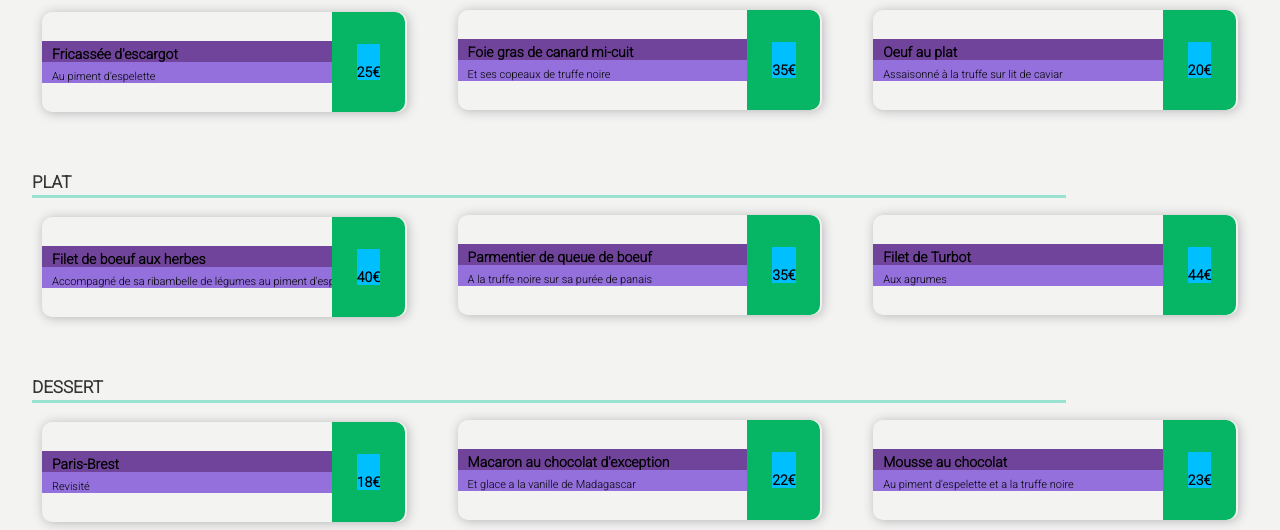
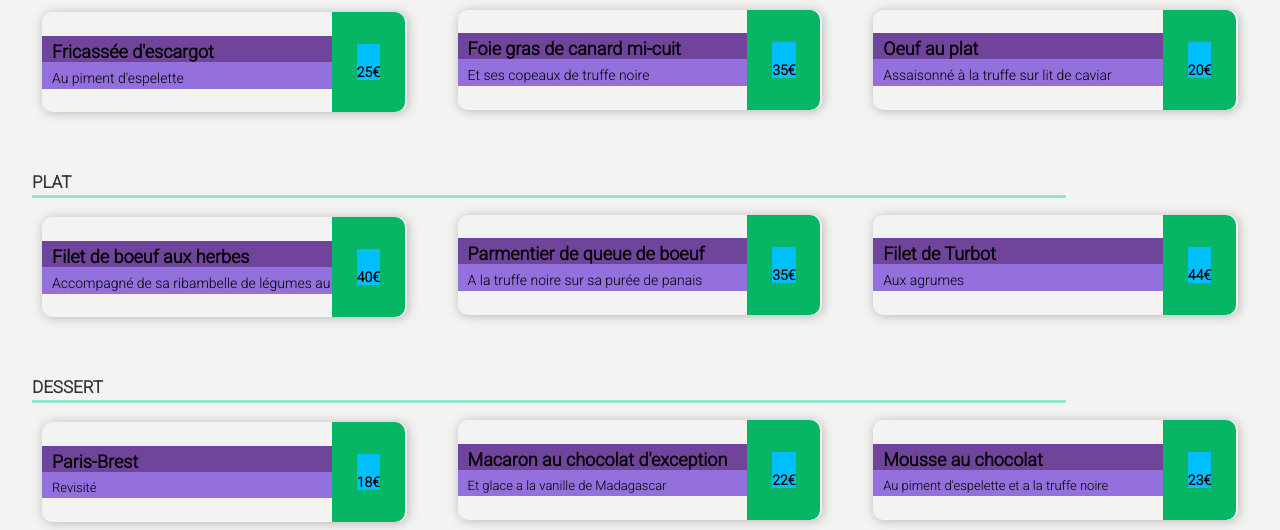
Before and after one commit to nina55555/AudreNinaMorville_3_01062021, a plain HTML site: page menu1.html in a window 1280 px wide. Shown: the part 433-963 px from the top of the page. Drawn offline with Linux system fonts and the light colour scheme; a web font is replaced by a local one.

Commit message:
fixing h3 wrapping on menu4

```diff
--- a/css/choix.scss
+++ b/css/choix.scss
@@ -32,7 +32,7 @@
         padding-left: 10px;
         padding-top: 5px;
         width:100%;
-        font-size: 14px;
+        font-size: 18px;
         transition: 0.5s;
 
         //white-space: nowrap;
@@ -43,19 +43,26 @@
         background-color: mediumpurple;
         padding-left: 10px;
         padding-top: 8px;
-        font-size: 11px;
+        padding-bottom: 3px;
+        //font-size: 14.5px;
+
+        //font-size: 14px;
         width: 100%;
         white-space: nowrap;
         overflow-x: hidden;
         text-overflow: ellipsis;
         transition: 0.5s;
+
+
     }
     background-color: #9ac41c;
     /*---*/
     //width: 90%;
 
-    width: 60%;
+    //width: 62%;
+    //width: 73.5%;
 
+    width: 71%;
     display: flex;
     flex-direction: column;
     justify-content: start;
@@ -63,13 +70,14 @@
     border-radius: 10px 0px 0px 10px;
     transition: 1s;
 
+
 }
 
 
 
 .choix:hover {
     .text{
-        width: 52%;
+        width: 53%;
         transition: 0.8s;
     }
     .text h3{
--- a/css/desserts.scss
+++ b/css/desserts.scss
@@ -50,6 +50,11 @@
 
 
 
+
+.dessert p{
+    font-size: 13px;
+}
+
 @media screen and  (min-width:765px) and (max-width:1100px) {
     .dessert h2::after{
         width: 55%;
--- a/css/entrees.scss
+++ b/css/entrees.scss
@@ -60,6 +60,11 @@
 
 
 
+
+.entrée p{
+    font-size: 14px;
+}
+
 @media screen and  (min-width:765px) and (max-width:1100px) {
 
     .entrée h2::after{
--- a/css/plats.scss
+++ b/css/plats.scss
@@ -50,6 +50,11 @@
 
 
 
+.plat p{
+    font-size: 14px;
+}
+
+
 @media screen and  (min-width:765px) and (max-width:1100px) {
     .plat h2::after{
         width: 55%;
```
Also changed, not shown: css/choix.css, css/desserts.css, css/entrees.css, css/menu1.css, css/menu2.css, css/menu3.css, css/menu4.css, css/plats.css, 8 other files.
